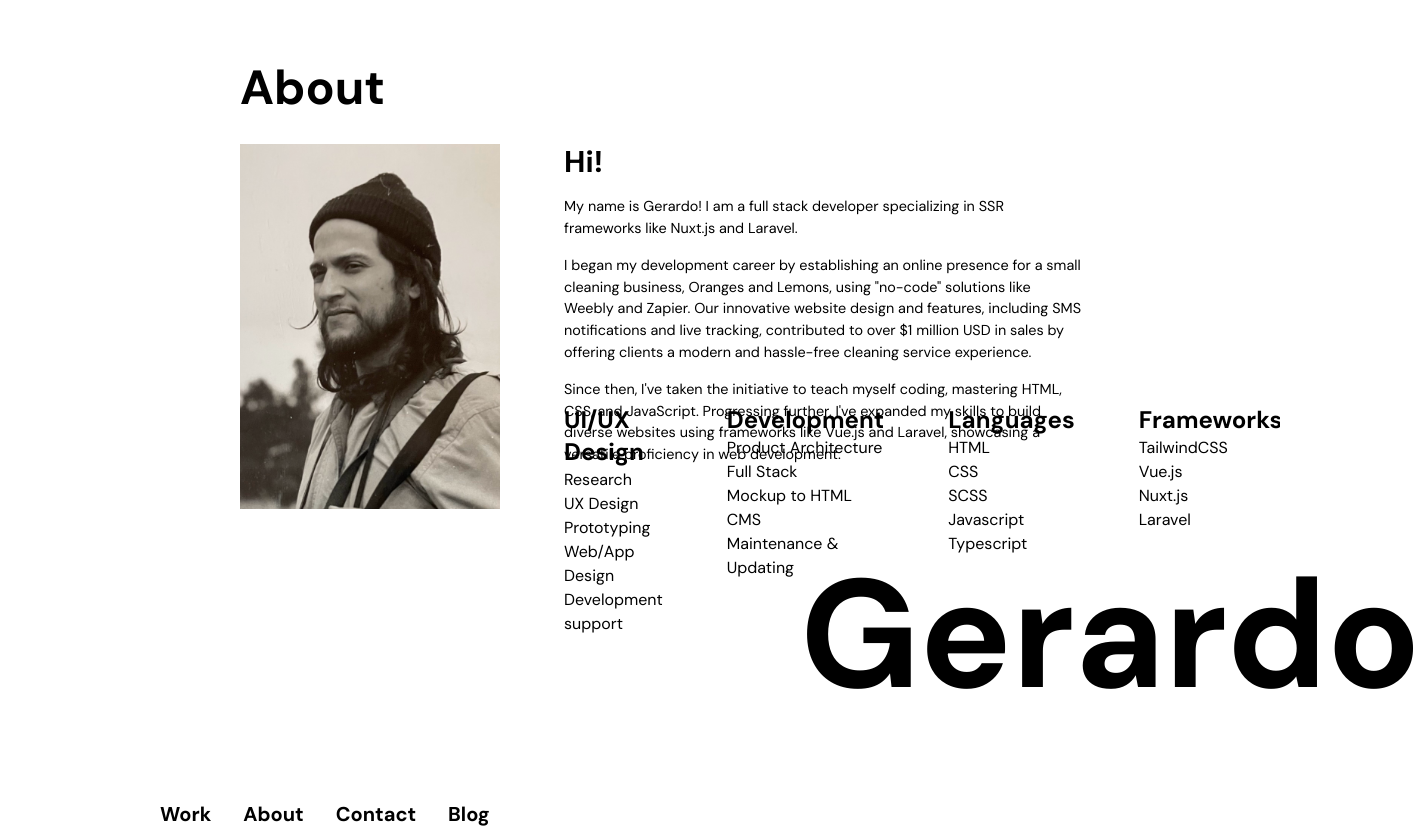
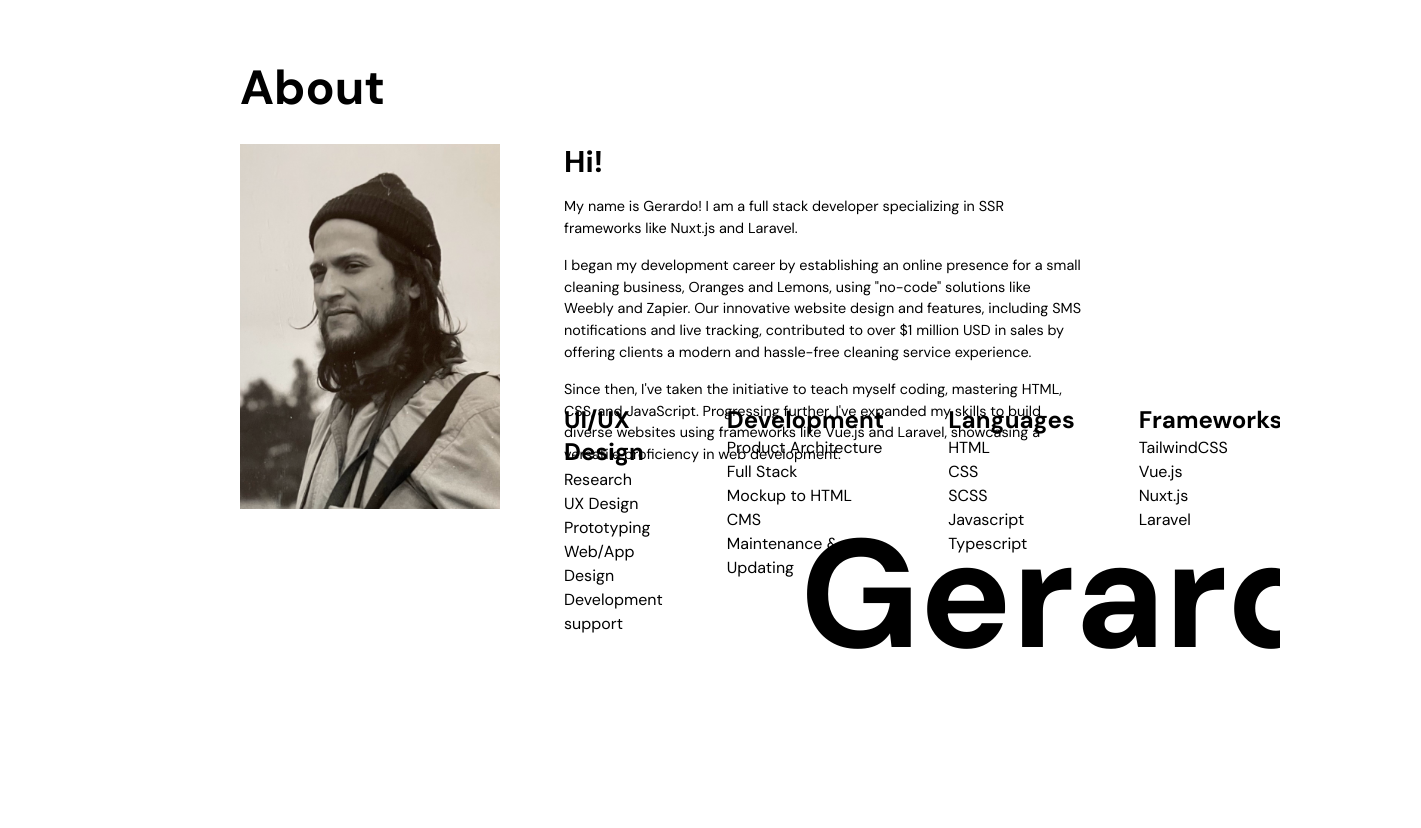
Before and after one commit to gerardojgarcia/gg_portfolio_24, a Nuxt app: page /about in a window 1280 px wide. Shown: the whole page, 1421 px wide, since content can reach past the window. After the commit the page ends 800 px from the top, so only its background shows below. Built offline with nearby package versions, Linux system fonts and the light colour scheme.

Commit message:
adjusted hero positioning(macbook); changed default layout from gird to flex box

```diff
--- a/components/TheHero.vue
+++ b/components/TheHero.vue
@@ -9,11 +9,10 @@
 @import url("https://fonts.googleapis.com/css2?family=DM+Sans:opsz,wght@9..40,700&family=Sora&display=swap");
 
 h1 {
-  margin-top: 7.5rem;
+  top: 60vh;
   transform: translateX(50rem);
   font-size: 12vw;
   font-weight: 700;
   font-family: "DM Sans", sans-serif;
 }
 </style>
-2
--- a/components/TheProjectCarousel.vue
+++ b/components/TheProjectCarousel.vue
@@ -48,10 +48,22 @@ const projects = ref([
     link: 'https://dtlaclean.com'
   },
 ]);
+
+
+function left(){
+
+  document.querySelector('.project-carousel').scrollLeft -= 1000
+
+}
+
+function right (){
+  document.querySelector('.project-carousel').scrollLeft += 1000
+}
 </script>
 <template>
+  <section class="flex flex-col ">
   <!--Project Carousel-->
-  <div class="project-carousel flex items-center translate-y-16 min-h-xl space-x-8 overflow-x-scroll px-16 py-8">
+  <div class="project-carousel flex flex items-center translate-y-16 min-h-xl space-x-8 overflow-x-scroll px-16 py-8 scroll-smooth ">
     <!--Project Card-->
     <a class="cursor-pointer" :href="project.link" target="_blank" v-for="project in projects" :key="project.id">
     <div class="project-card flex flex-col bg-orange-100 odd:bg-blue-100 last:bg-red-100 last:hover:-translate-x-4 first:bg-yellow-200 first:hover:translate-x-4 hover:shadow-xl hover:scale-110 duration-150">
@@ -67,7 +79,16 @@ const projects = ref([
 
     </div>
     </a>
+
+
   </div>
+
+    <div class="mt-16 self-end">
+      <button @click="left" class="btn-left w-24 cursor-pointer focus:scale-90 "><Icon name="ri:arrow-left-line" color="black" class="text-5xl" /></button><button @click="right" class="btn-right w-24 focus:scale-90 "><Icon name="ri:arrow-right-line" color="black" class="text-5xl" /></button>
+    </div>
+
+
+  </section>
 </template>
 <style scoped>
 .project-card {
--- /dev/null
+++ b/components/TheProjectCarouselButtons.vue
@@ -0,0 +1,13 @@
+<script setup lang="ts">
+
+</script>
+
+<template>
+  <div class="mt-16 self-end">
+    <button class=" w-24 cursor-pointer "><Icon name="ri:arrow-left-line" color="black" class="text-5xl" /></button><button class=" w-24  "><Icon name="ri:arrow-right-line" color="black" class="text-5xl" /></button>
+  </div>
+</template>
+
+<style scoped>
+
+</style>
--- a/layouts/default.vue
+++ b/layouts/default.vue
@@ -1,8 +1,8 @@
 <script setup></script>
 <template>
-  <div class="dark:bg-black h-screen overflow-hidden grid grid-cols-1 grid-rows-2">
-    <slot class="row-start-1" />
-    <TheHero class="col-span-1 row-start-2" />
-    <TheNave class="col-span-1 row-start-2" />
+  <div class="dark:bg-black h-screen overflow-hidden relative flex flex-col">
+    <slot  />
+    <TheHero  />
+    <TheNave />
   </div>
 </template>
--- a/nuxt.config.ts
+++ b/nuxt.config.ts
@@ -2,7 +2,7 @@
 export default defineNuxtConfig({
   devtools: { enabled: true },
 
-  modules: ['@nuxtjs/tailwindcss', "@nuxt/image"],
+  modules: ['@nuxtjs/tailwindcss', "@nuxt/image", "nuxt-icon"],
 
   app: {
     pageTransition: { name: 'page', mode: 'out-in' },
--- a/package.json
+++ b/package.json
@@ -16,6 +16,7 @@
     "install": "^0.13.0",
     "npm": "^10.2.4",
     "nuxt": "^3.8.2",
+    "nuxt-icon": "^0.6.7",
     "vue": "^3.3.9",
     "vue-router": "^4.2.5"
   },
```
Also changed, not shown: 1 other file (tests, documents, lock files or other folders).
